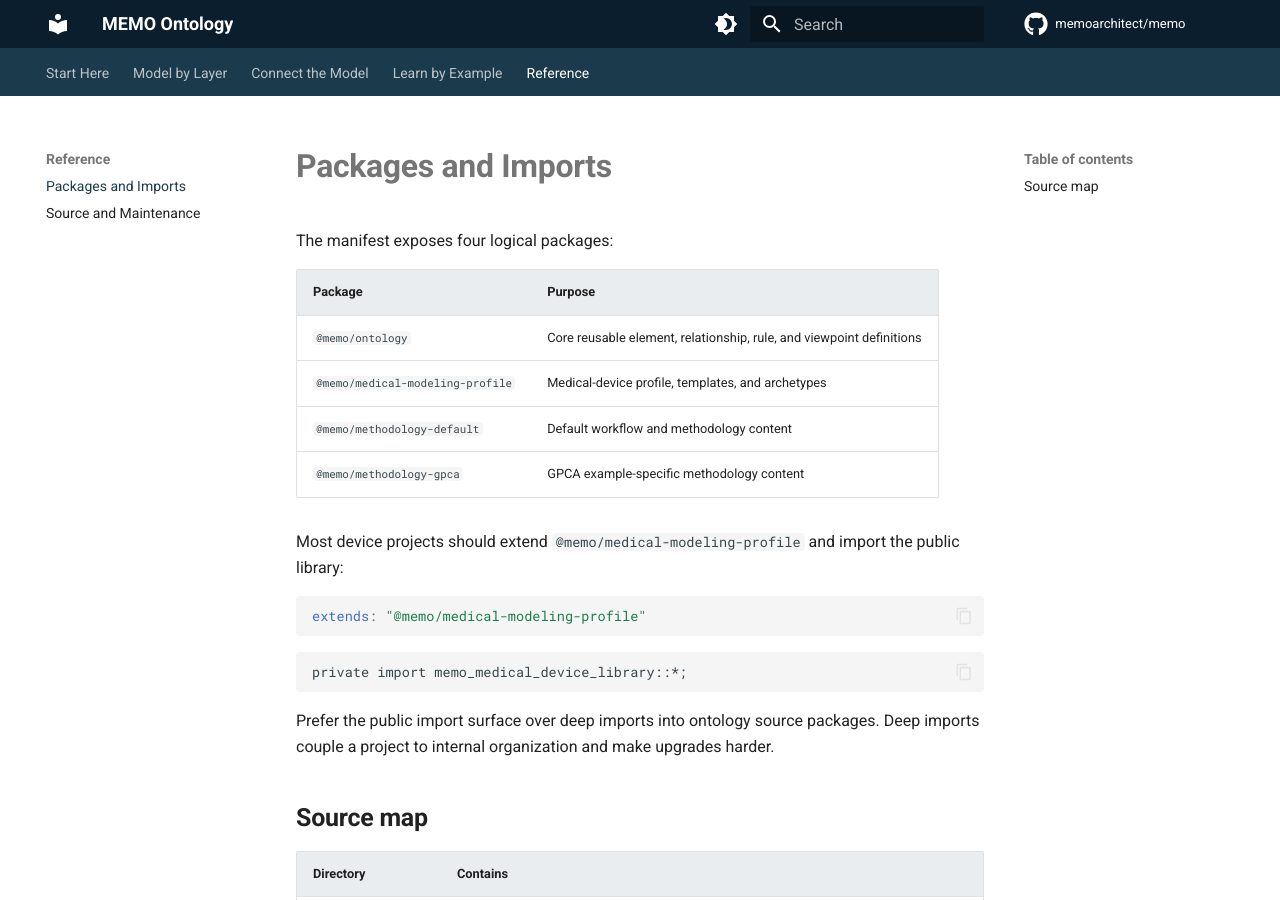
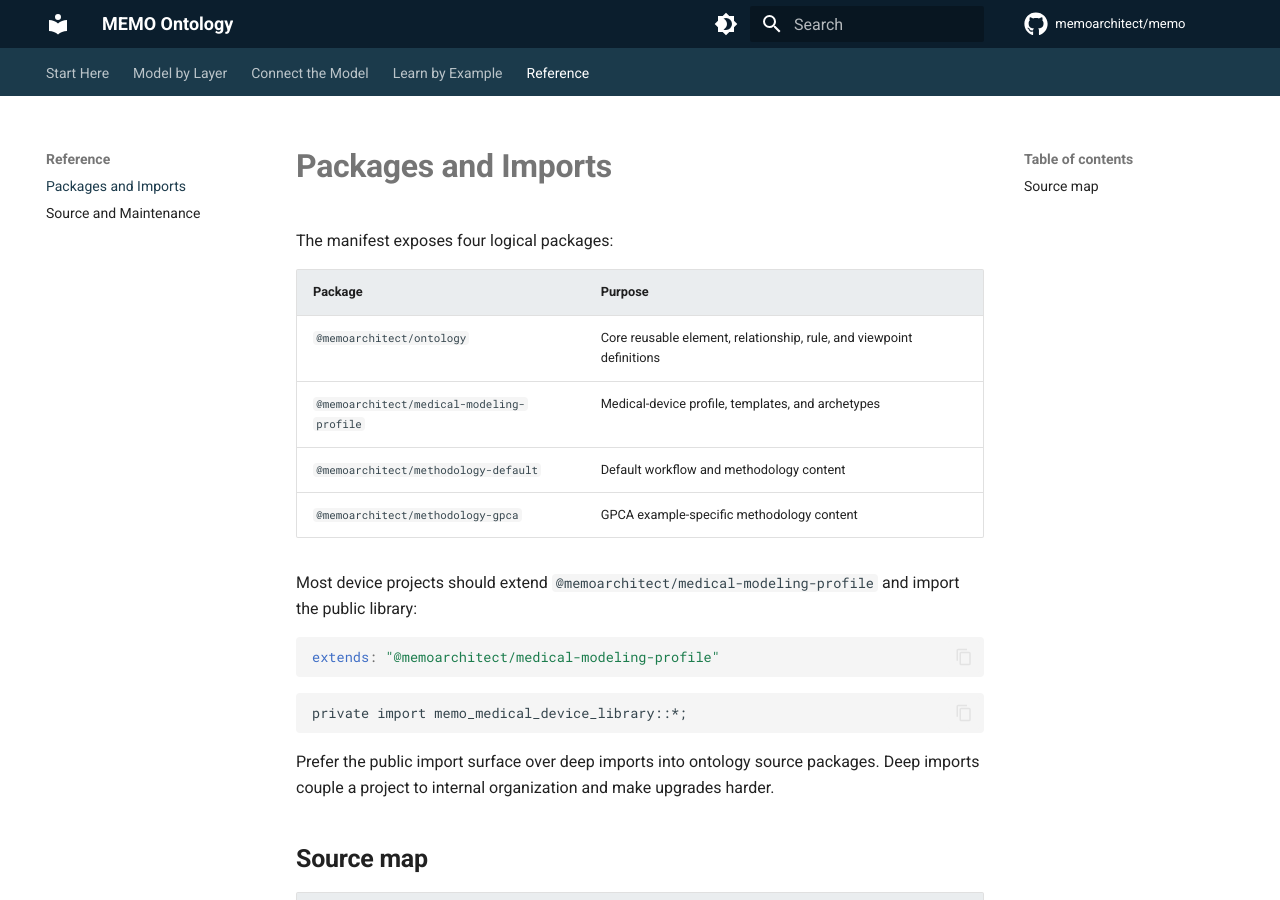
Before and after one commit to memoarchitect/memo, an MkDocs documentation site: the page built from docs/reference/packages.md, in a window 1280 px wide and 900 px high. Built offline with MkDocs 1.6.1 and Material for MkDocs 9.7.7, drawn with Linux system fonts in a browser that asks for light colours; comment, search, counter and statistics services are not loaded.

Commit message:
chore: publish ontology under memoarchitect scope

````diff
--- a/docs/reference/packages.md
+++ b/docs/reference/packages.md
@@ -4,16 +4,16 @@ The manifest exposes four logical packages:
 
 | Package | Purpose |
 |---|---|
-| `@memo/ontology` | Core reusable element, relationship, rule, and viewpoint definitions |
-| `@memo/medical-modeling-profile` | Medical-device profile, templates, and archetypes |
-| `@memo/methodology-default` | Default workflow and methodology content |
-| `@memo/methodology-gpca` | GPCA example-specific methodology content |
+| `@memoarchitect/ontology` | Core reusable element, relationship, rule, and viewpoint definitions |
+| `@memoarchitect/medical-modeling-profile` | Medical-device profile, templates, and archetypes |
+| `@memoarchitect/methodology-default` | Default workflow and methodology content |
+| `@memoarchitect/methodology-gpca` | GPCA example-specific methodology content |
 
-Most device projects should extend `@memo/medical-modeling-profile` and import
+Most device projects should extend `@memoarchitect/medical-modeling-profile` and import
 the public library:
 
 ```yaml
-extends: "@memo/medical-modeling-profile"
+extends: "@memoarchitect/medical-modeling-profile"
 ```
 
 ```sysml
--- a/package.json
+++ b/package.json
@@ -1,5 +1,5 @@
 {
-  "name": "@memo/ontology",
+  "name": "@memoarchitect/ontology",
   "version": "0.4.4",
   "packageManager": "pnpm@9.15.0",
   "description": "MEMO — Medical Engineering Modelling Ontology. Pure SysML v2 medical-device ontology with native constraints, portable to any conformant SysML v2 tool (SysIDE, SysON, sysand).",
````
Also changed, not shown: README.md (+6 -6 lines), memo.manifest.yaml (+5 -5 lines), 6 other files.
